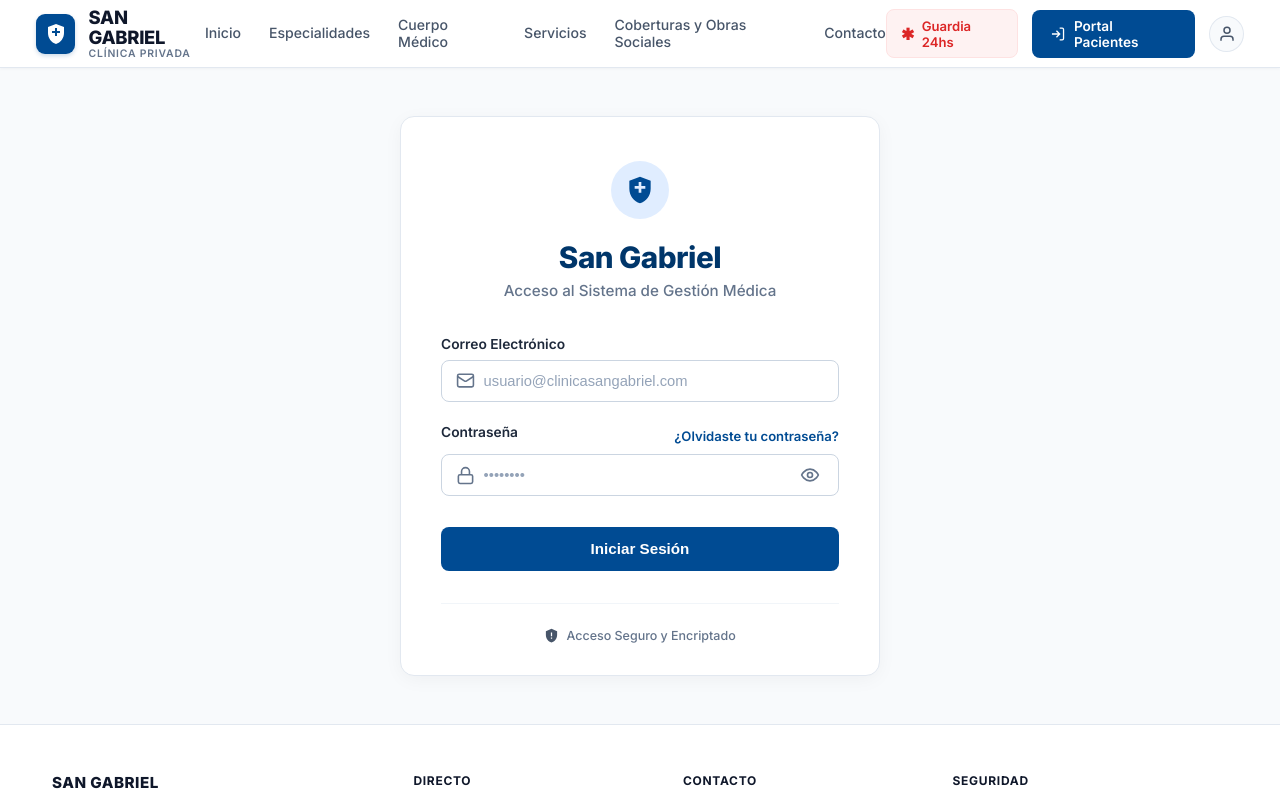
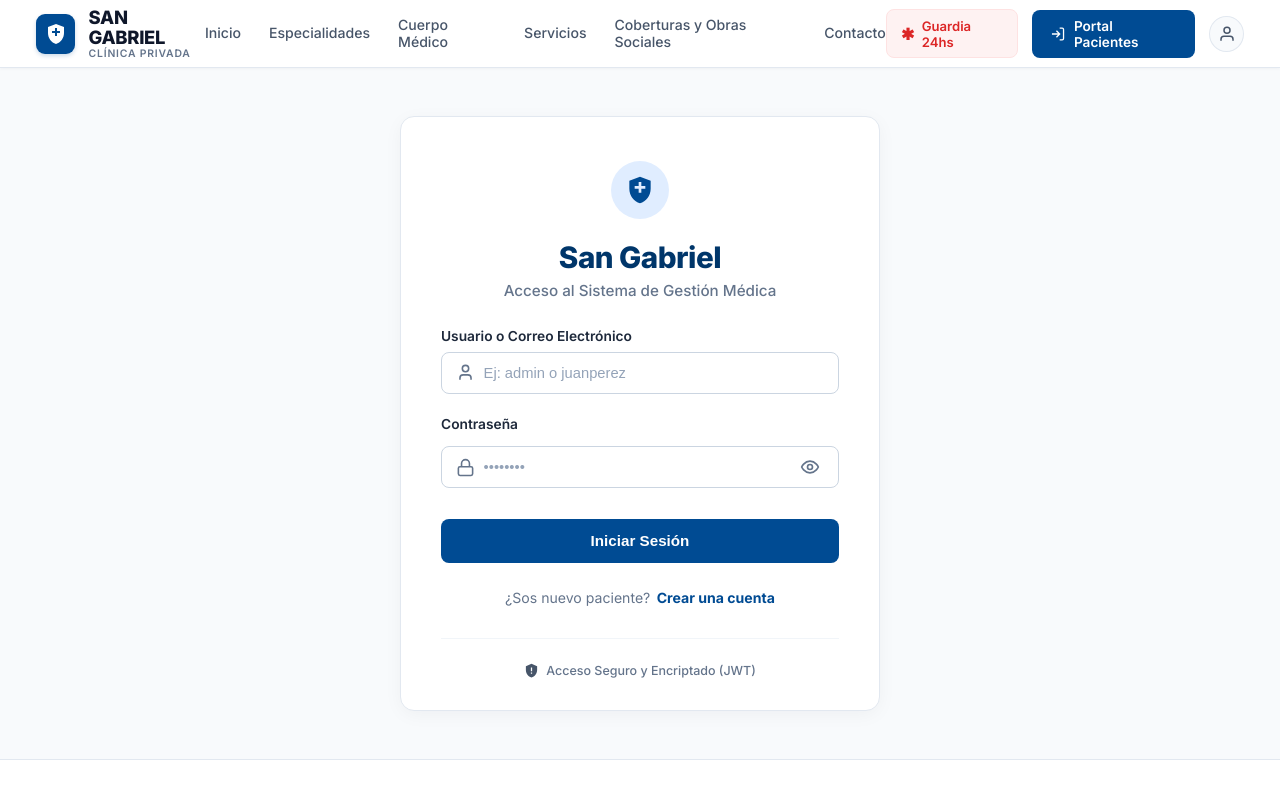
Before and after one commit to joaquinnavarrete-dev/Practicas-Profesionales, an Angular app in the folder frontend/: page /login in a window 1280 px wide. Shown: the top 800 px of the page. Built offline with nearby package versions, Linux system fonts and the light colour scheme.

Commit message:
Conexion de LoginComponent mediante service, logica de redireccion y estilos de la vista definida

```diff
--- a/frontend/src/app/paginas/login/login.css
+++ b/frontend/src/app/paginas/login/login.css
@@ -1,5 +1,5 @@
 .login-wrapper {
-  min-height: calc(100vh - 180px); /* Centrado visual considerando navbar/footer */
+  min-height: calc(100vh - 180px);
   display: flex;
   align-items: center;
   justify-content: center;
@@ -19,13 +19,12 @@
   flex-direction: column;
 }
 
-/* Header de la tarjeta */
 .card-header {
   display: flex;
   flex-direction: column;
   align-items: center;
   text-align: center;
-  margin-bottom: 2.25rem;
+  margin-bottom: 1.75rem;
 }
 
 .brand-badge {
@@ -59,7 +58,27 @@
   font-weight: 500;
 }
 
-/* Formulario */
+.login-error-alert {
+  background-color: #fee2e2;
+  border: 1px solid #fca5a5;
+  color: #991b1b;
+  padding: 0.75rem 1rem;
+  border-radius: 8px;
+  font-size: 0.88rem;
+  font-weight: 500;
+  display: flex;
+  align-items: center;
+  gap: 0.6rem;
+  margin-bottom: 1.25rem;
+  line-height: 1.35;
+}
+
+.alert-icon {
+  width: 18px;
+  height: 18px;
+  flex-shrink: 0;
+}
+
 .login-form {
   display: flex;
   flex-direction: column;
@@ -83,19 +102,6 @@
   justify-content: space-between;
   align-items: center;
   margin-bottom: 0.45rem;
-}
-
-.forgot-link {
-  font-size: 0.82rem;
-  color: #004b93;
-  text-decoration: none;
-  font-weight: 600;
-  transition: color 0.15s ease;
-}
-
-.forgot-link:hover {
-  color: #002b55;
-  text-decoration: underline;
 }
 
 .input-wrapper {
@@ -168,7 +174,6 @@
   height: 20px;
 }
 
-/* Botón Iniciar Sesión */
 .btn-login-submit {
   width: 100%;
   padding: 0.85rem;
@@ -183,12 +188,38 @@
   transition: background-color 0.2s ease, box-shadow 0.2s ease;
 }
 
-.btn-login-submit:hover {
+.btn-login-submit:hover:not(:disabled) {
   background-color: #00366a;
   box-shadow: 0 4px 12px rgba(0, 75, 147, 0.25);
 }
 
-/* Footer de la tarjeta */
+.btn-login-submit:disabled {
+  background-color: #94a3b8;
+  cursor: not-allowed;
+  box-shadow: none;
+  opacity: 0.85;
+}
+
+.register-redirect {
+  display: flex;
+  align-items: center;
+  justify-content: center;
+  gap: 0.4rem;
+  font-size: 0.88rem;
+  color: #64748b;
+  margin-top: 0.25rem;
+}
+
+.register-link {
+  color: #004b93;
+  font-weight: 700;
+  text-decoration: none;
+}
+
+.register-link:hover {
+  text-decoration: underline;
+}
+
 .card-footer {
   margin-top: 2rem;
   padding-top: 1.5rem;
--- a/frontend/src/app/paginas/login/login.html
+++ b/frontend/src/app/paginas/login/login.html
@@ -1,46 +1,45 @@
 <div class="login-wrapper">
   <div class="login-card">
 
-    <!-- Ícono / Isotipo Superior -->
     <div class="card-header">
       <div class="brand-badge">
         <svg viewBox="0 0 24 24" class="badge-icon" fill="currentColor">
-          <path d="M12 2L4 5v6.09c0 5.05 3.41 9.76 8 10.91 4.59-1.15 8-5.86 8-10.91V5l-8-3zm1 12h-2v-3H8V9h3V6h2v3h3v2h-3v3z"/>
+          <path
+            d="M12 2L4 5v6.09c0 5.05 3.41 9.76 8 10.91 4.59-1.15 8-5.86 8-10.91V5l-8-3zm1 12h-2v-3H8V9h3V6h2v3h3v2h-3v3z" />
         </svg>
       </div>
       <h1 class="login-title">San Gabriel</h1>
       <p class="login-subtitle">Acceso al Sistema de Gestión Médica</p>
     </div>
 
-    <!-- Formulario -->
+    <div *ngIf="errorMessage" class="login-error-alert">
+      <svg viewBox="0 0 24 24" class="alert-icon" fill="none" stroke="currentColor" stroke-width="2">
+        <circle cx="12" cy="12" r="10"></circle>
+        <line x1="12" y1="8" x2="12" y2="12"></line>
+        <line x1="12" y1="16" x2="12.01" y2="16"></line>
+      </svg>
+      <span>{{ errorMessage }}</span>
+    </div>
+
     <form class="login-form" (ngSubmit)="iniciarSesion()">
 
-      <!-- Campo Correo Electrónico -->
       <div class="form-group">
-        <label for="email">Correo Electrónico</label>
+        <label for="nombreUsuario">Usuario o Correo Electrónico</label>
         <div class="input-wrapper">
           <span class="field-icon">
             <svg viewBox="0 0 24 24" fill="none" stroke="currentColor" stroke-width="2">
-              <rect x="2" y="4" width="20" height="16" rx="2"></rect>
-              <path d="m22 7-8.97 5.7a1.94 1.94 0 0 1-2.06 0L2 7"></path>
+              <path d="M19 21v-2a4 4 0 0 0-4-4H9a4 4 0 0 0-4 4v2"></path>
+              <circle cx="12" cy="7" r="4"></circle>
             </svg>
           </span>
-          <input
-            type="email"
-            id="email"
-            [(ngModel)]="email"
-            name="email"
-            placeholder="usuario@clinicasangabriel.com"
-            required
-          />
+          <input type="text" id="nombreUsuario" [(ngModel)]="nombreUsuario" name="nombreUsuario"
+            placeholder="Ej: admin o juanperez" autocomplete="username" required />
         </div>
       </div>
 
-      <!-- Campo Contraseña -->
       <div class="form-group">
         <div class="label-row">
           <label for="password">Contraseña</label>
-          <a href="#olvide-clave" class="forgot-link">¿Olvidaste tu contraseña?</a>
         </div>
         <div class="input-wrapper">
           <span class="field-icon">
@@ -49,26 +48,14 @@
               <path d="M7 11V7a5 5 0 0 1 10 0v4"></path>
             </svg>
           </span>
-          <input
-            [type]="mostrarPassword ? 'text' : 'password'"
-            id="password"
-            [(ngModel)]="password"
-            name="password"
-            placeholder="••••••••"
-            required
-          />
-          <button
-            type="button"
-            class="toggle-password"
-            (click)="toggleMostrarPassword()"
-            title="Mostrar / ocultar contraseña"
-          >
-            <!-- Ícono ojo -->
+          <input [type]="mostrarPassword ? 'text' : 'password'" id="password" [(ngModel)]="password" name="password"
+            placeholder="••••••••" autocomplete="current-password" required />
+          <button type="button" class="toggle-password" (click)="toggleMostrarPassword()"
+            title="Mostrar / ocultar contraseña">
             <svg *ngIf="!mostrarPassword" viewBox="0 0 24 24" fill="none" stroke="currentColor" stroke-width="2">
               <path d="M2 12s3-7 10-7 10 7 10 7-3 7-10 7-10-7-10-7Z"></path>
               <circle cx="12" cy="12" r="3"></circle>
             </svg>
-            <!-- Ícono ojo tachado -->
             <svg *ngIf="mostrarPassword" viewBox="0 0 24 24" fill="none" stroke="currentColor" stroke-width="2">
               <path d="M9.88 9.88a3 3 0 1 0 4.24 4.24"></path>
               <path d="M10.73 5.08A10.43 10.43 0 0 1 12 5c7 0 10 7 10 7a13.16 13.16 0 0 1-1.67 2.68"></path>
@@ -79,20 +66,24 @@
         </div>
       </div>
 
-      <!-- Botón Iniciar Sesión -->
-      <button type="submit" class="btn-login-submit">
-        Iniciar Sesión
+      <button type="submit" class="btn-login-submit" [disabled]="cargando">
+        <span *ngIf="!cargando">Iniciar Sesión</span>
+        <span *ngIf="cargando">Iniciando sesión...</span>
       </button>
+
+      <div class="register-redirect">
+        <span>¿Sos nuevo paciente?</span>
+        <a routerLink="/registro" class="register-link">Crear una cuenta</a>
+      </div>
 
     </form>
 
-    <!-- Footer de la tarjeta con sello de seguridad -->
     <div class="card-footer">
       <div class="secure-badge">
         <svg viewBox="0 0 24 24" class="shield-mini" fill="currentColor">
-          <path d="M12 1L3 5v6c0 5.55 3.84 10.74 9 12 5.16-1.26 9-6.45 9-12V5l-9-4zm-1 6h2v6h-2V7zm0 8h2v2h-2v-2z"/>
+          <path d="M12 1L3 5v6c0 5.55 3.84 10.74 9 12 5.16-1.26 9-6.45 9-12V5l-9-4zm-1 6h2v6h-2V7zm0 8h2v2h-2v-2z" />
         </svg>
-        <span>Acceso Seguro y Encriptado</span>
+        <span>Acceso Seguro y Encriptado (JWT)</span>
       </div>
     </div>
 
--- a/frontend/src/app/paginas/login/login.ts
+++ b/frontend/src/app/paginas/login/login.ts
@@ -1,30 +1,71 @@
-import { Component } from '@angular/core';
+import { Component, inject } from '@angular/core';
 import { CommonModule } from '@angular/common';
 import { FormsModule } from '@angular/forms';
-import { Router } from '@angular/router';
+import { Router, ActivatedRoute, RouterLink } from '@angular/router';
+import { AuthService } from '../../services/auth.service';
 
 @Component({
   selector: 'app-login',
-  imports: [CommonModule, FormsModule],
-  templateUrl: './login.html',       // Si se llama login.component.html, ponelo tal cual
-  styleUrl: './login.css'          // Si se llama login.component.css, ponelo tal cual
+  standalone: true,
+  imports: [CommonModule, FormsModule, RouterLink],
+  templateUrl: './login.html',
+  styleUrl: './login.css'
 })
 export class LoginComponent {
-  email: string = '';
+  private readonly authService = inject(AuthService);
+  private readonly router = inject(Router);
+  private readonly route = inject(ActivatedRoute);
+
+  nombreUsuario: string = '';
   password: string = '';
   mostrarPassword: boolean = false;
+  cargando: boolean = false;
+  errorMessage: string = '';
 
-  constructor(private router: Router) {}
-
-  toggleMostrarPassword() {
+  toggleMostrarPassword(): void {
     this.mostrarPassword = !this.mostrarPassword;
   }
 
-  iniciarSesion() {
-    console.log('Intento de login:', { email: this.email, password: this.password });
+  iniciarSesion(): void {
+    if (!this.nombreUsuario.trim() || !this.password) {
+      this.errorMessage = 'Por favor, ingrese su usuario y contraseña.';
+      return;
+    }
 
-    // Simulación: Redirigir al dashboard administrativo
-    // Cuando integres con Spring Boot, acá llamás a tu servicio de autenticación
-    this.router.navigate(['/admin/dashboard']);
+    this.cargando = true;
+    this.errorMessage = '';
+
+    this.authService.login({
+      nombreUsuario: this.nombreUsuario.trim(),
+      password: this.password
+    }).subscribe({
+      next: (res) => {
+        this.cargando = false;
+
+        const returnUrl = this.route.snapshot.queryParams['returnUrl'];
+        if (returnUrl) {
+          this.router.navigateByUrl(returnUrl);
+          return;
+        }
+
+        if (res.rol === 'ADMINISTRADOR' || res.rol === 'MEDICO' || res.rol === 'RECEPCIONISTA') {
+          this.router.navigate(['/admin']);
+        } else {
+          this.router.navigate(['/']);
+        }
+      },
+      error: (err) => {
+        this.cargando = false;
+        console.error('Error al iniciar sesión:', err);
+
+        if (err.status === 401 || err.status === 400) {
+          this.errorMessage = 'Usuario o contraseña incorrectos. Verifique sus credenciales.';
+        } else if (err.status === 0) {
+          this.errorMessage = 'No se pudo conectar con el servidor. Verifique que el backend esté en ejecución.';
+        } else {
+          this.errorMessage = err.error?.message || 'Ocurrió un error al procesar el ingreso. Intente nuevamente.';
+        }
+      }
+    });
   }
 }
```
